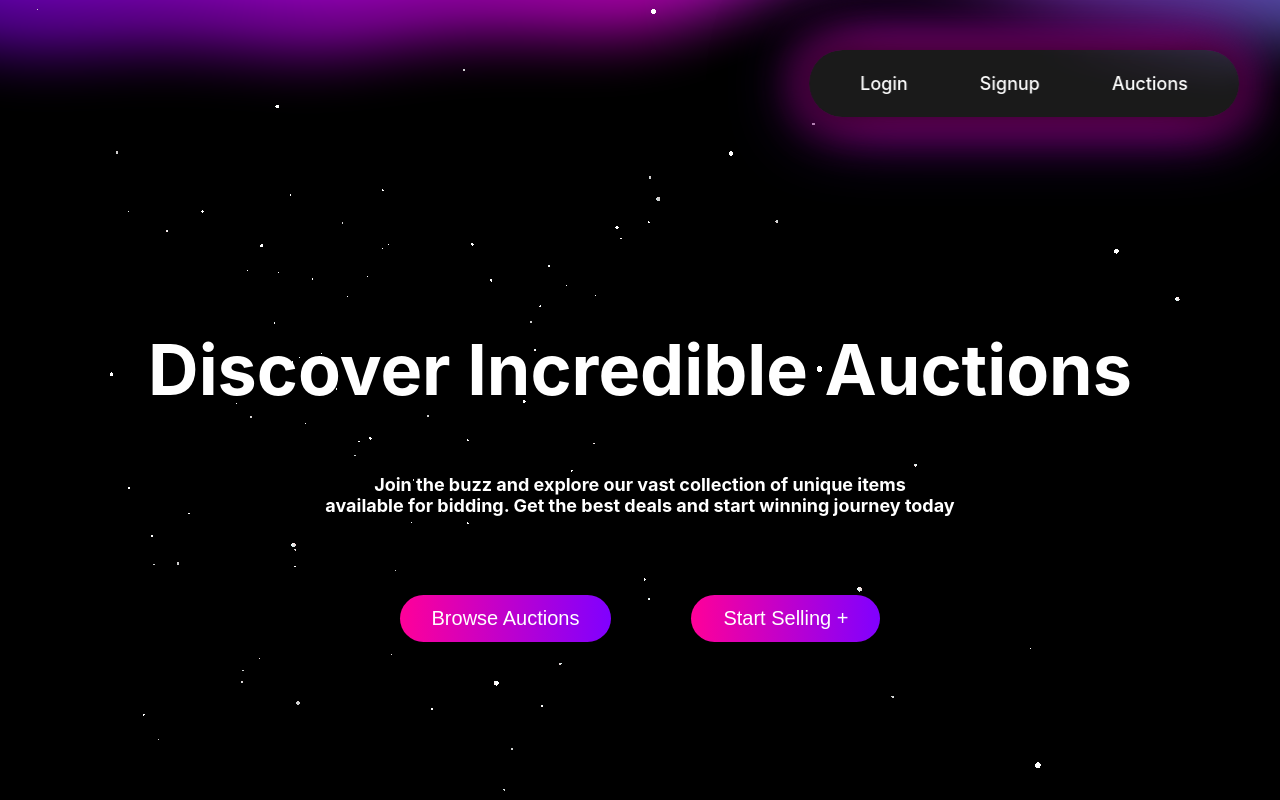
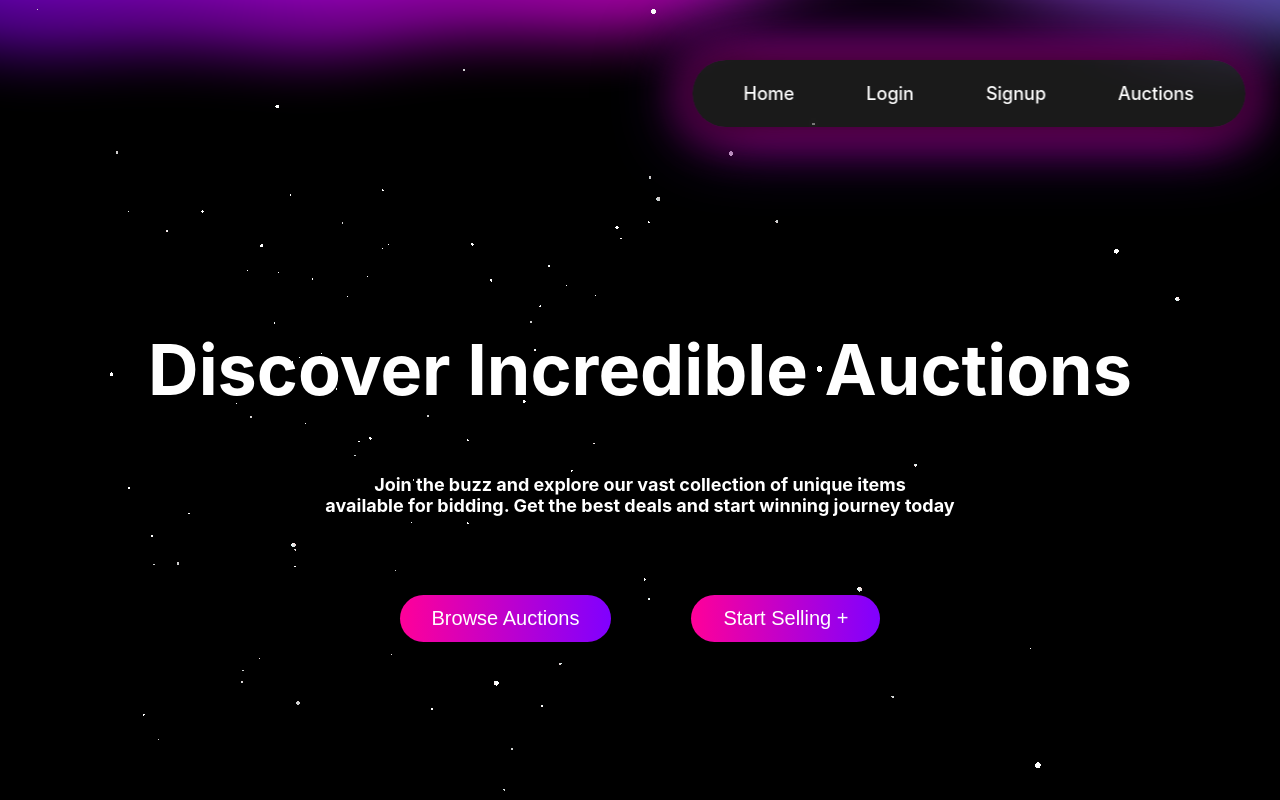
Before and after one commit to anushree200/OnlineAuction, a React (Create React App) app: page / in a window 1280 px wide. Shown: the top 800 px of the page. Built offline with nearby package versions, Linux system fonts and the light colour scheme.

Commit message:
minor change in navbar

```diff
--- a/src/components/NavBar.jsx
+++ b/src/components/NavBar.jsx
@@ -16,12 +16,13 @@ const Navbar = () => {
   });
 
   return (
+
     <div
       style={{
         position: "absolute",
-        top: "50px",
+        top: "60px",
         left: "80%",
-        transform: "translateX(-50%)",
+        transform: "translateX(-60%)",
         background: "rgba(255, 255, 255, 0.1)",
         backdropFilter: "blur(12px)",
         borderRadius: "50px",
@@ -33,6 +34,14 @@ const Navbar = () => {
         zIndex: 2,
       }}
     >
+      <Link
+        to="/"
+        style={getLinkStyle("home")}
+        onMouseEnter={() => setHovered("home")}
+        onMouseLeave={() => setHovered(null)}
+      >
+        Home
+      </Link>
       <Link
         to="/home"
         style={getLinkStyle("login")}
```
